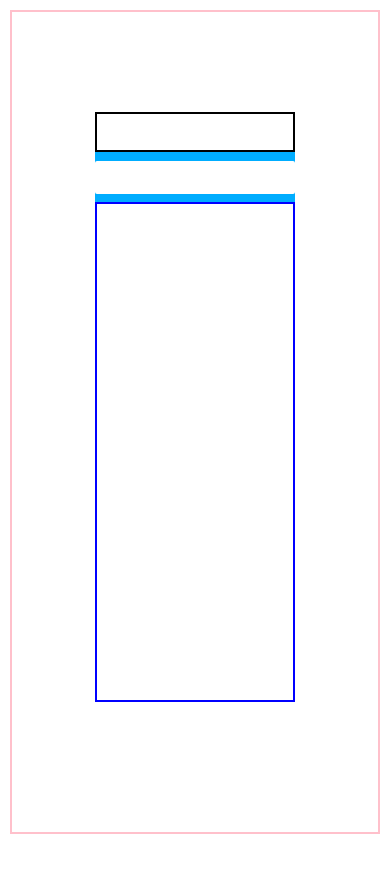
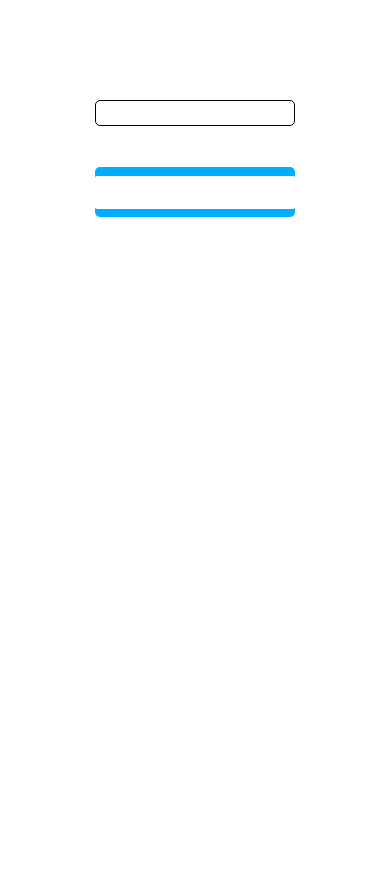
Before and after one commit to alexanderela/react-native-lesson-conceptbox, a React Native app: screen / in a window 390 px wide. Shown: the top 872 px of the page. Before the commit the page ends 844 px from the top, so only its background shows below. Built offline with nearby package versions, Linux system fonts and the light colour scheme.

Commit message:
Add styling to error message

```diff
--- a/App.js
+++ b/App.js
@@ -16,6 +16,7 @@ export default class App extends React.Component {
     const { text } = this.state
 
     if(text.trim() !== '') {
+      this.setState({ error: '' })
       this.handleSubmit()
     } else {
       this.setState({ error: 'Please enter a concept with at least 1 letter.' })
@@ -61,7 +62,11 @@ export default class App extends React.Component {
           onChangeText={(text) => this.setState({ text })}
           value={text}
         />
-        <Text>{this.state.error}</Text>
+
+        <View style={styles.errorContainer}>
+          <Text style={styles.errorText}>{this.state.error}</Text>
+        </View>
+
         <View style={styles.submitButton}>
           <Button
             title='Add Concept'
@@ -78,6 +83,18 @@ export default class App extends React.Component {
 }
 
 const styles = StyleSheet.create({
+  errorContainer: {
+    height: 35,
+    width: 200,
+    display: 'flex',
+    justifyContent: 'center',
+    margin: 3
+  },
+  errorText: {
+    textAlign: 'center',
+    fontSize: 12,
+    color: 'red',
+  },
   conceptTitle: {
     fontSize: 20,
     color: 'red',
@@ -87,9 +104,7 @@ const styles = StyleSheet.create({
     borderWidth: 2,
   },
   conceptContainer: {
-    borderColor: 'blue',
-    borderWidth: 2,
-    height: 500,
+    height: '100%',
     width: 200
   },
   concepts: {
@@ -105,9 +120,6 @@ const styles = StyleSheet.create({
     alignItems: 'center',
     justifyContent: 'flex-start',
     paddingTop: 100,
-    borderColor: 'pink',
-    borderWidth: 2,
-    margin: 10
   },
   conceptInput: {
     height: 40,
@@ -116,7 +128,8 @@ const styles = StyleSheet.create({
     color: '#000',
     paddingLeft: 10,
     borderColor: 'black',
-    borderWidth: 2
+    borderWidth: 1,
+    borderRadius: 5
   },
   submitButton: {
     display: 'flex',
@@ -125,6 +138,7 @@ const styles = StyleSheet.create({
     width: 200,
     fontSize: 40,
     color: '#fff',
-    backgroundColor: '#00adff'
+    backgroundColor: '#00adff',
+    borderRadius: 5
   }
 });
```
